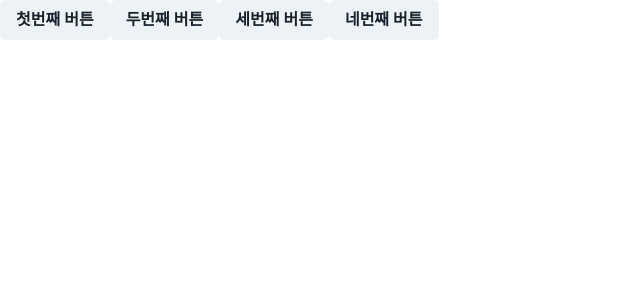
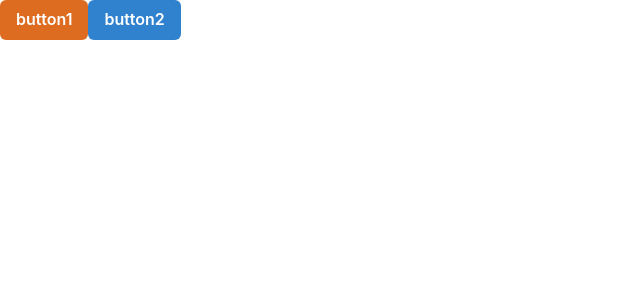
Before and after one commit to Nighteast/react20231031, a React (Create React App) app: page / in a window 1280 px wide. Shown: the top 300 px of the page, without its empty margins (0-640 px from the left). Built offline with nearby package versions, Linux system fonts and the light colour scheme.

Commit message:
event handler 메서드에 event 객체가 전달된다

```diff
--- a/src/App.js
+++ b/src/App.js
@@ -2,24 +2,23 @@
 import { Button } from "@chakra-ui/react";
 
 function App(props) {
-  function handleClickButton1() {
-    console.log("1번 버튼 클릭됨");
-  }
-
-  function handleClickButton2() {
-    console.log("2번 버튼 클릭됨");
-  }
-
-  function handleButtonClick(number) {
-    console.log(number + "번 버튼 클릭됨");
+  // 브라우저는 이벤트 핸들러 메소드에
+  // event 객체를 매개값으로 넣어준다.
+  function handleClick(event) {
+    // console.log(event);
+    console.log(event.target);
+    // console.log(event.target.className);
+    // console.log(event.target.type);
   }
 
   return (
     <div>
-      <Button onClick={handleClickButton1}>첫번째 버튼</Button>
-      <Button onClick={handleClickButton2}>두번째 버튼</Button>
-      <Button onClick={() => handleButtonClick(3)}>세번째 버튼</Button>
-      <Button onClick={() => handleButtonClick(4)}>네번째 버튼</Button>
+      <Button colorScheme="orange" onClick={handleClick}>
+        button1
+      </Button>
+      <Button colorScheme="blue" onClick={handleClick}>
+        button2
+      </Button>
     </div>
   );
 }
```
